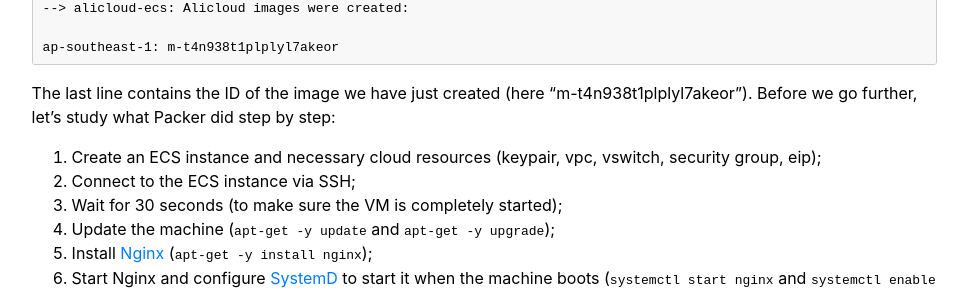
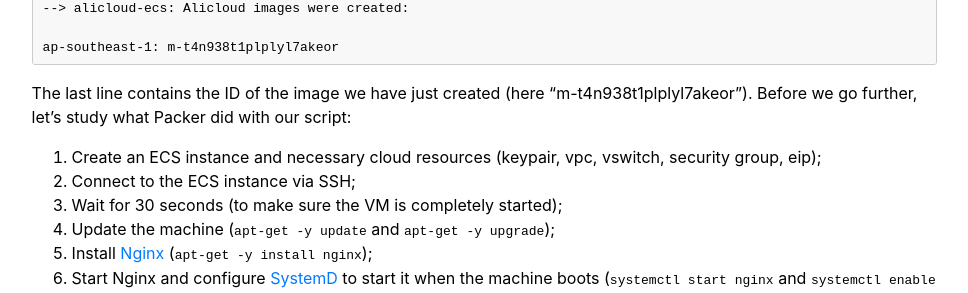
Before and after one commit to alibabacloud-howto/devops, a Jekyll site: the page built from tutorials/devops_for_small_to_medium_web_applications/part_04_continuous_delivery.md, in a window 1280 px wide and 900 px high, scrolled down 11494 px. Shown: the part 177-470 px from the top of the window, without its empty margins (266-1234 px from the left). Built offline with Jekyll 4.4.1, drawn with Linux system fonts in a browser that asks for light colours; our own code applies the rules of GitHub Pages for plain Markdown files.

````diff
--- a/tutorials/devops_for_small_to_medium_web_applications/part_04_continuous_delivery.md
+++ b/tutorials/devops_for_small_to_medium_web_applications/part_04_continuous_delivery.md
@@ -505,7 +505,8 @@
 ap-southeast-1: m-t4n938t1plplyl7akeor
 ```
 The last line contains the ID of the image we have just created (here "m-t4n938t1plplyl7akeor"). Before we go
-further, let's study what Packer did step by step:
+further, let's study what Packer did with our script:
+
 0. Create an ECS instance and necessary cloud resources (keypair, vpc, vswitch, security group, eip);
 1. Connect to the ECS instance via SSH;
 2. Wait for 30 seconds (to make sure the VM is completely started);
````
